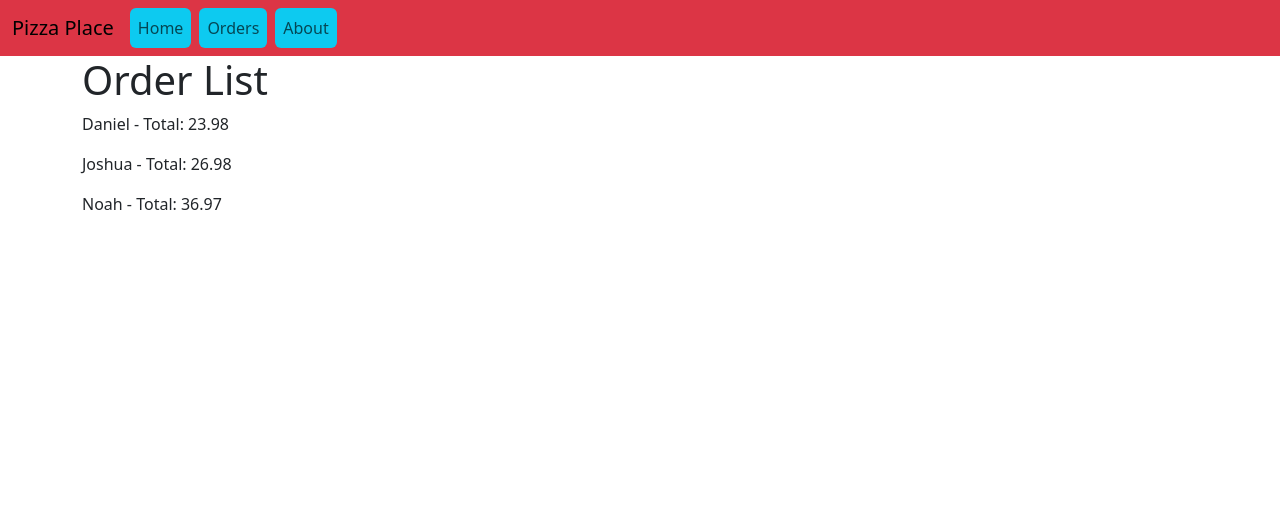
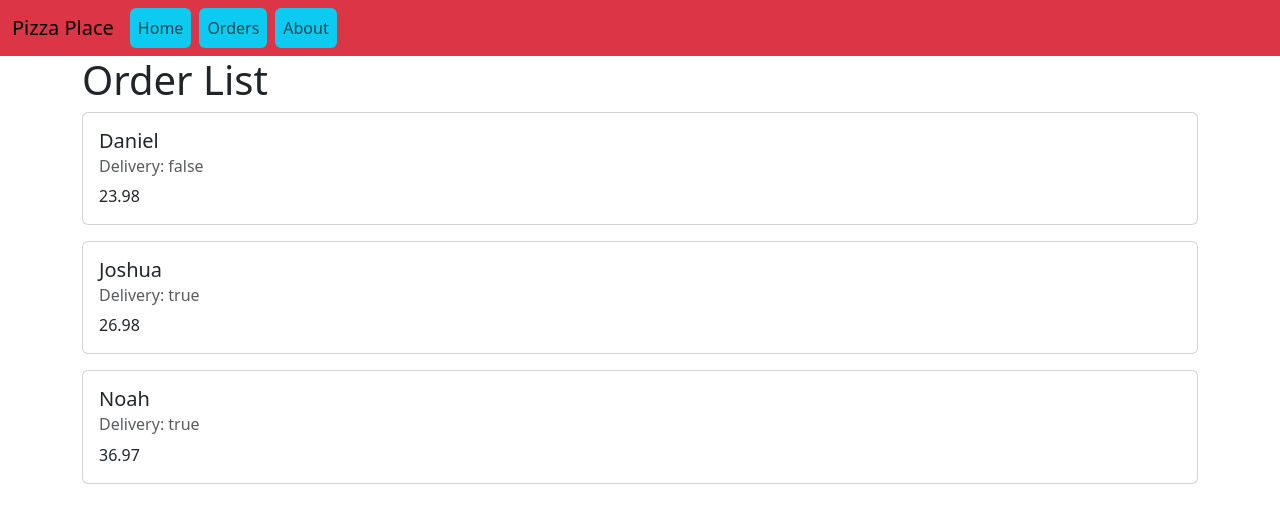
Before and after one commit to danielphilip12/pizza-place, a Vue app: page /orders in a window 1280 px wide. Shown: the top 522 px of the page. Built offline with nearby package versions, Linux system fonts and the light colour scheme; data requests are answered from the project's data file.

Commit message:
Filled out Order.vue. Used Order.vue in OrderList.vue

```diff
--- a/src/components/Order.vue
+++ b/src/components/Order.vue
@@ -1,9 +1,22 @@
 <script setup>
-
+const props = defineProps({
+  order: {
+    required: true,
+    type: Object,
+  },
+});
 </script>
 
 <template>
-  <div></div>
+  <div class="card mb-3" >
+    <div class="card-body">
+      <h5 class="card-title">{{ order.customer }}</h5>
+      <h6 class="card-subtitle mb-2 text-body-secondary">Delivery: {{ order.delivery }}</h6>
+      <p class="card-text">
+        {{ order.total }}
+      </p>
+    </div>
+  </div>
 </template>
 
 <style lang="css" scoped></style>
--- a/src/components/OrderList.vue
+++ b/src/components/OrderList.vue
@@ -1,18 +1,21 @@
 <script setup>
 import axios from "axios";
+import Order from "./Order.vue";
 import { ref, onMounted } from "vue";
 
 const orders = ref([]);
 
+
 onMounted(() => {
-    axios.get("http://localhost:3000/orders").then(res => orders.value = res.data)
+    axios.get("http://localhost:3000/orders").then(res => orders.value = res.data);
 })
 </script>
 
 <template>
   <div>
     <h1>Order List</h1>
-    <p v-for="order in orders">{{ order.customer }} - Total: {{ order.total }}</p>
+    <!-- <p v-for="order in orders">{{ order.customer }} - Total: {{ order.total }}</p> -->
+    <Order v-for="order in orders" :order="order"/>
   </div>
 </template>
 
```
